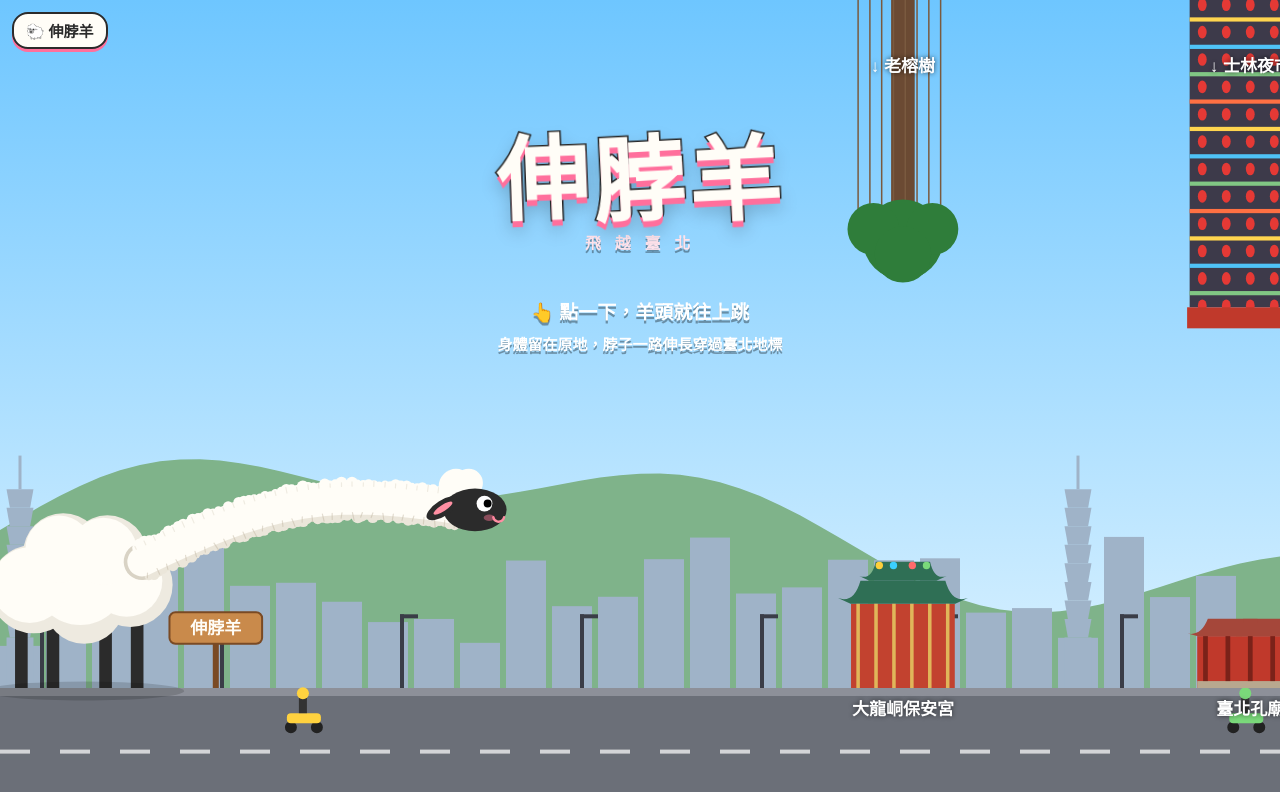
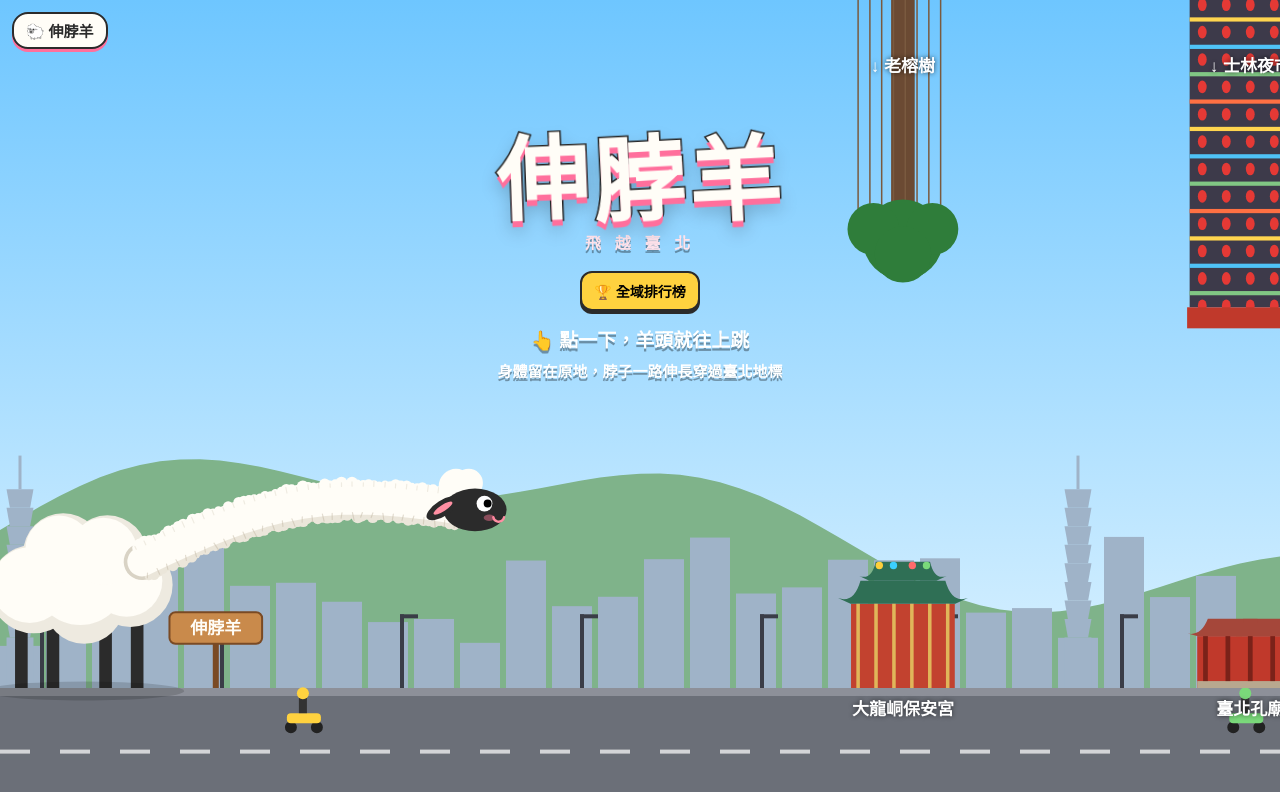
Before and after one commit to Kenneth0604/long-neck-sheep, a plain HTML site: page index.html in a window 1280 px wide. Drawn offline with Linux system fonts and the light colour scheme; no server answers; animation ran at ten frames a second.

Commit message:
Connect stats and leaderboard to the Apps Script backend
Co-Authored-By: Claude Opus 5.5 <noreply@anthropic.com>
Claude-Session: https://claude.ai/code/session_01Usm1ZW6PUwt18e7tXnFJvw

```diff
--- a/index.html
+++ b/index.html
@@ -740,7 +740,7 @@ requestAnimationFrame(frame);
 </script>
 <script>
 // ===== 統計設定：把 Google Apps Script 網頁應用程式的網址貼在這裡（README 有步驟）=====
-window.SHEET_API = "";   // 例：https://script.google.com/macros/s/XXXXXXXX/exec
+window.SHEET_API = "https://script.google.com/macros/s/AKfycbxfcDZV2VQlhBoSj4j61AvtgNe2uleTgX7Mnk6TRh0rgDG4h1rbFU96xSzRXqBuUlxycw/exec";
 // ===== leaderboard UI =====
 (function(){
   const $ = id => document.getElementById(id);
```
